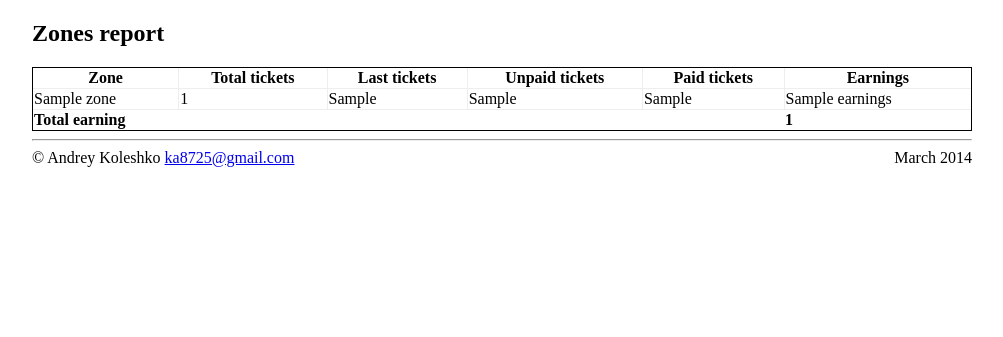
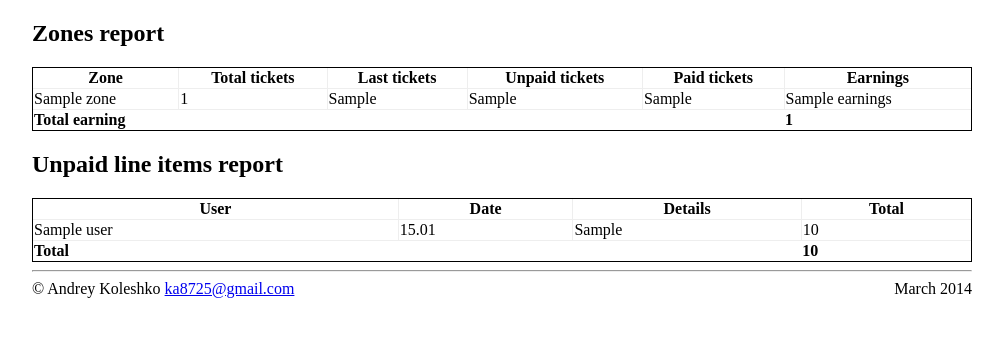
Before and after one commit to ka8725/django-stagings, a Django app: template stagings/templates/stagings/orders_report.html in a window 1280 px wide. Shown: the part 46-383 px from the top of the page, without its empty margins (138-1141 px from the left). Run offline with Django 3.2, Linux system fonts and the light colour scheme; the template is opened without the code that fills it: most values are stand-ins (such as "Sample title", 1, 10 or a date in 2020); parts of the project's set-up code (start-up, migrations or seed data) failed here and were passed over; some libraries are stand-ins or nearby versions.

Commit message:
Unpaid orders report

```diff
--- a/stagings/templates/stagings/orders_report.html
+++ b/stagings/templates/stagings/orders_report.html
@@ -37,4 +37,37 @@
   {% else %}
     <p>Report is empty</p>
   {% endif %}
+  <h2>Unpaid line items report</h2>
+  {% if unpaid_orders_report %}
+    <table>
+      <thead>
+        <tr>
+          <th>User</th>
+          <th>Date</th>
+          <th>Details</th>
+          <th>Total</th>
+        </tr>
+      </thead>
+      <tfoot>
+        <th align='left' colspan='3'>Total</th>
+        <th align='left'>{{ unpaid_orders_report_total }}</th>
+      </tfoot>
+      <tbody>
+        {% for order in unpaid_orders_report %}
+          <tr>
+            <td>{{ order.user }}</td>
+            <td>{{ order.date|date:'d.m' }}</td>
+            <td>
+              {% for line_item in order.lineitem_set.all %}
+                {{ line_item }}<br/>
+              {% endfor %}
+            </td>
+            <td>{{ order.total }}</td>
+          </tr>
+        {% endfor %}
+      </tbody>
+    </table>
+  {% else %}
+    <p>Report is empty</p>
+  {% endif %}
 {% endblock %}
--- a/stagings/templates/stagings/staging_order_list.html
+++ b/stagings/templates/stagings/staging_order_list.html
@@ -6,8 +6,8 @@
   {% if order_list %}
     <form method='POST'>
       {% csrf_token %}
-      <table border='1'>
-        <head>
+      <table>
+        <thead>
           <tr>
             <th></th>
             <th>User</th>
@@ -15,7 +15,7 @@
             <th>Details</th>
             <th>Total</th>
           </tr>
-        </head>
+        </thead>
         <tbody>
           {% for order in order_list %}
             <tr>
```
Also changed, not shown: stagings/views.py (+7 -0 lines).
